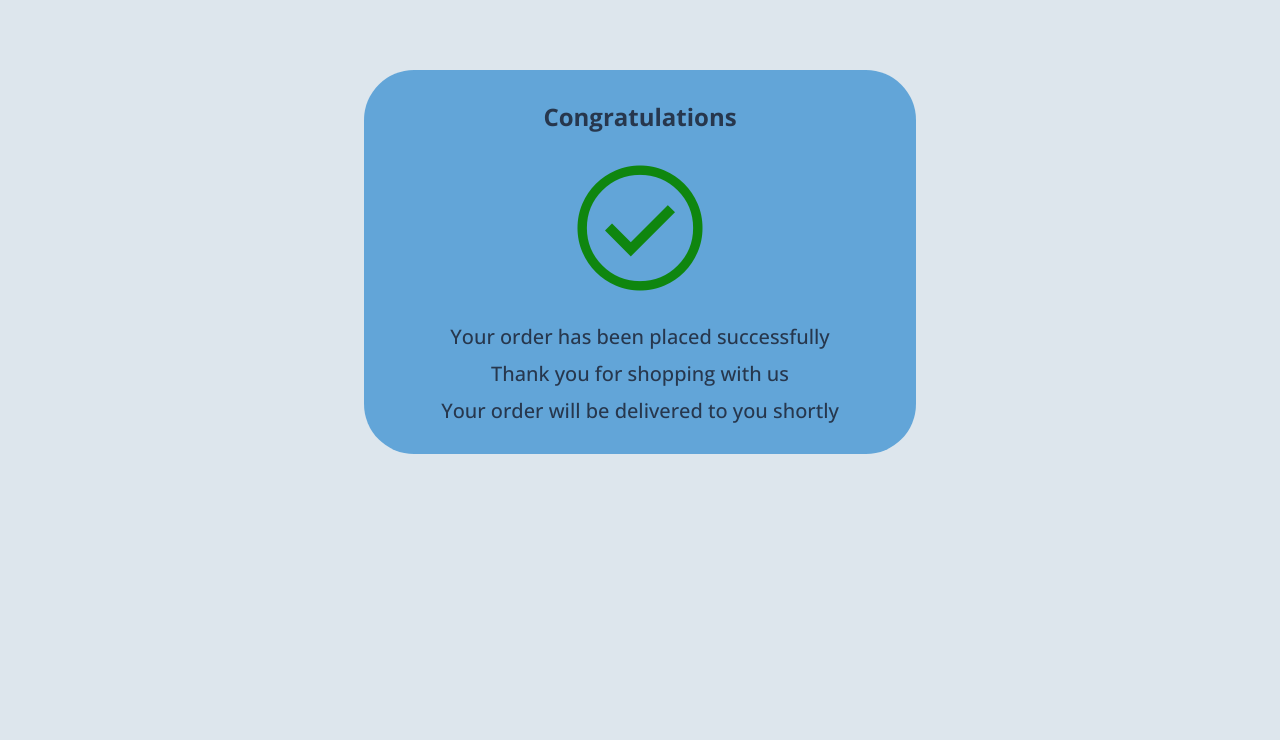
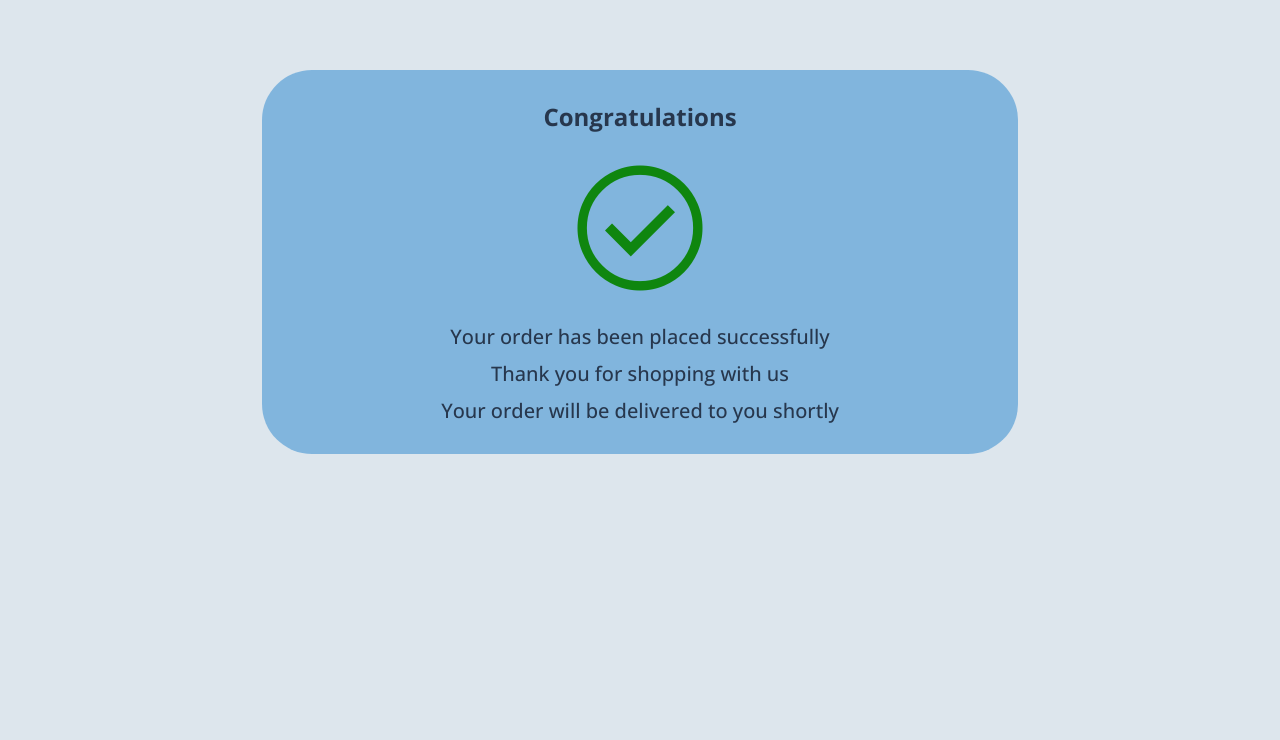
Before and after one commit to ahmedelmaadawy/TechnoBIT, a plain HTML site: page cart.html in a window 1280 px wide. Both pictures are taken after a click on the button "Checkout". Shown: the part 60-800 px from the top of the page. Drawn offline with nearby package versions, Linux system fonts and the light colour scheme.

Commit message:
adjust checkout

```diff
--- a/CSS/cart.css
+++ b/CSS/cart.css
@@ -136,8 +136,8 @@ td button {
 }
 .container .checkout {
   color: #27374d;
-  background-color: #388fd1bd;
-  width: 50%;
+  background-color: #388fd18c;
+  width: 70%;
   margin: 70px auto;
   border: none;
   text-align: center;
```
